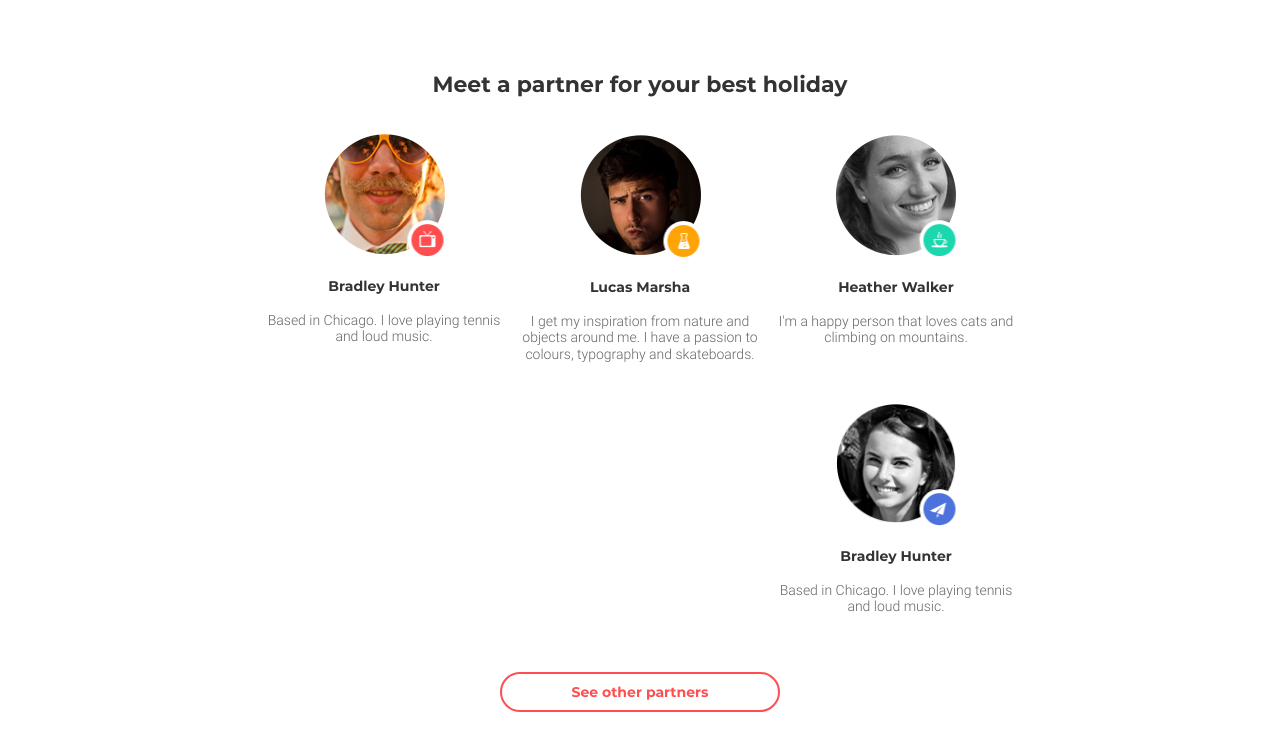
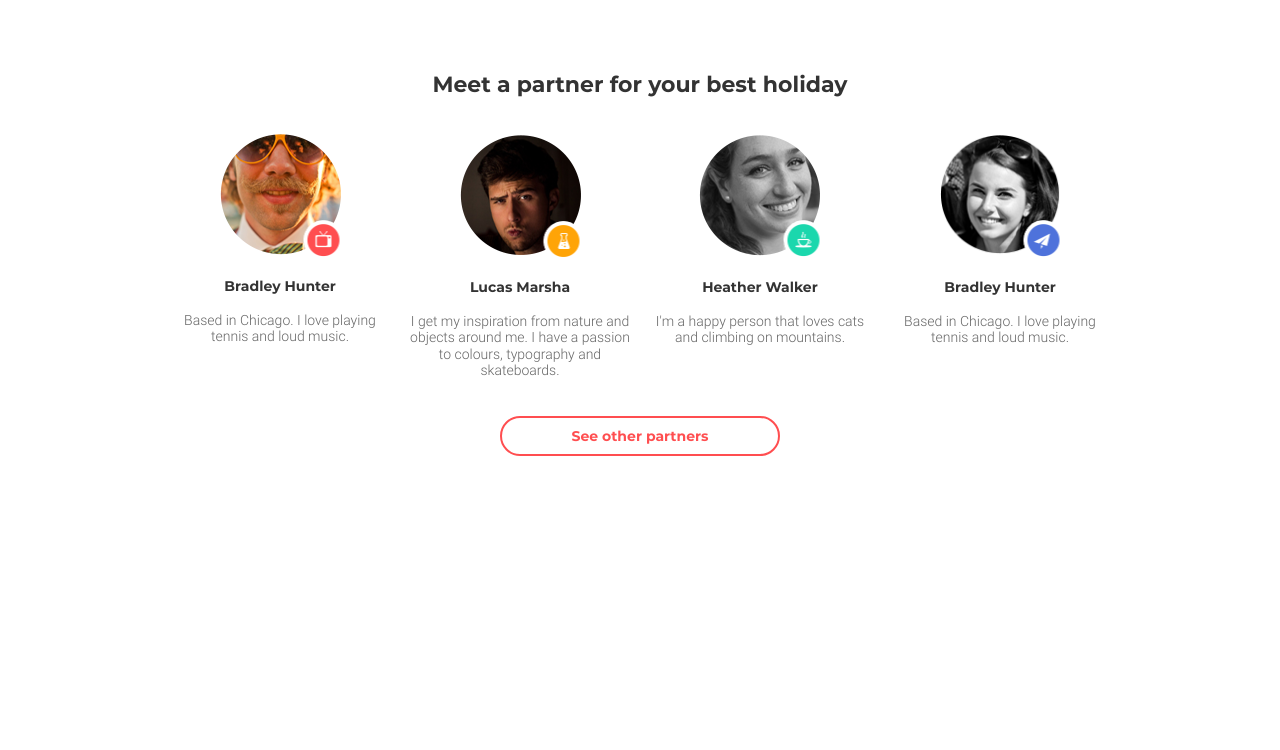
Before and after one commit to div1974/goit-fe-course, a plain HTML site: page hw-08/index.html in a window 1280 px wide. Shown: the part 702-1452 px from the top of the page. After the commit the page ends 1214 px from the top, so only its background shows below. Drawn offline with Linux system fonts and the light colour scheme.

Commit message:
mentor comments fixed

```diff
--- a/hw-08/css/media.css
+++ b/hw-08/css/media.css
@@ -34,9 +34,13 @@
   }
 }
 
-@media (min-width: 768px) and (max-width: 1439px) {
+@media (min-width: 768px) and (max-width: 960px) {
+  .partners {
+    padding-bottom: 56px;
+  }
+
   .container {
-    width: 768px;
+    width: 748px;
   }
 
   .background_wrapper {
@@ -61,7 +65,6 @@
     margin: 0;
   }
 
-
   .partners-list-item:nth-child(1),
   .partners-list-item:nth-child(2) {
     margin-right: 20px;
@@ -76,10 +79,6 @@
     top: 0;
     transform: translate(50%, 200%);
   }
-
-  .other-partner-find {
-    margin: 0 auto 42px auto;
-  }
 }
 
 @media (min-width: 768px) {
@@ -88,10 +87,14 @@
   }
 }
 
-@media (min-width: 1440px) {
+@media (min-width: 960px) {
   .container {
     width: 940px;
     padding: 0;
+  }
+
+  .partners {
+    padding-bottom: 56px;
   }
 
   .background_wrapper {
@@ -118,9 +121,5 @@
     left: 50%;
     top: 0;
     transform: translate(50%, 200%);
-
-    .other-partner-find {
-      margin: 0 auto 74px auto;
-    }
   }
 }
--- a/hw-08/css/style.css
+++ b/hw-08/css/style.css
@@ -56,8 +56,7 @@ img {
 }
 
 .background_wrapper {
-    margin-bottom: 72px;
-
+  margin-bottom: 72px;
 }
 
 .login {
@@ -65,7 +64,6 @@ img {
   padding: 0;
   list-style: none;
   display: flex;
-
 }
 
 .login-link,
@@ -80,13 +78,11 @@ img {
 }
 
 .background_wrapper {
-
   background-image: url("../img/people_320_540_mobile.jpg");
   background-repeat: no-repeat;
   background-position: center;
   background-size: cover;
   min-height: 540px;
-
 }
 
 .header {
@@ -112,7 +108,6 @@ img {
 .promo-title {
   font-size: 30px;
   text-transform: uppercase;
-  /* display: block; */
   margin: 0;
   text-align: center;
   margin-bottom: 18px;
@@ -124,7 +119,6 @@ img {
   font-family: "Roboto";
   font-weight: 300;
   text-transform: none;
-  /* letter-spacing: 1.5px; */
 }
 
 .partner-find {
@@ -178,11 +172,8 @@ img {
 }
 
 .partners-list-item {
-  /* margin: 0 auto 28px auto ; */
   width: 236px;
   position: relative;
-
-
 }
 
 .other-partner-find {
@@ -190,7 +181,6 @@ img {
   border: 0;
   padding: 10px 70px;
   color: #ff4e50;
-  /* align-items: center; */
   border-radius: 20px;
   border-radius: 20px;
   background-color: #ffffff;
@@ -198,7 +188,7 @@ img {
   font-family: "Montserrat";
   font-size: 14px;
   font-weight: 700;
-  margin: 0 auto 56px auto;
+  margin: 0 auto;
 }
 
 .partners-list-item a {
@@ -212,25 +202,20 @@ img {
   top: 50%;
   transform: translate(50%, -50%);
   z-index: 10;
-
 }
 
-/* .partners-list-item:nth-child(1)::after { */
 .tv-icon {
   background-image: url("../img/icon_tv_43_43_mobile.png");
 }
 
-/* .partners-list-item:nth-child(2)::after { */
 .bottle-icon {
   background-image: url("../img/icon_bottle_43_42_mobile.png");
 }
 
-/* .partners-list-item:nth-child(3)::after { */
 .coffee-icon {
   background-image: url("../img/icon_coffe_43_43_mobile.png");
 }
 
-/* .partners-list-item:nth-child(4)::after { */
 .twitter-icon {
   background-image: url("../img/icon_twitter_43_43_mobile.png");
 }
@@ -238,6 +223,6 @@ img {
 .other-partner-find:hover,
 .partner-find:hover,
 .other-partner-find:focus,
-.partner-find:focus{
+.partner-find:focus {
   cursor: pointer;
 }
--- a/hw-08/index.html
+++ b/hw-08/index.html
@@ -13,7 +13,6 @@
   </head>
 
   <body>
-    <main>
     <div class="background_wrapper">
       <section class="promo container">
         <div class="header">
@@ -32,7 +31,7 @@
         <button class="partner-find">Find your holiday partner</button>
       </section>
     </div>
-
+    <main>
       <section class="partners container">
         <!-- <div class="container"> -->
         <h2 class="partners-title">Meet a partner for your best holiday</h2>
@@ -107,7 +106,6 @@
           </li>
         </ul>
         <button class="other-partner-find">See other partners</button>
-
       </section>
     </main>
   </body>
```
Lines whose indentation alone changed are shown as unchanged.
